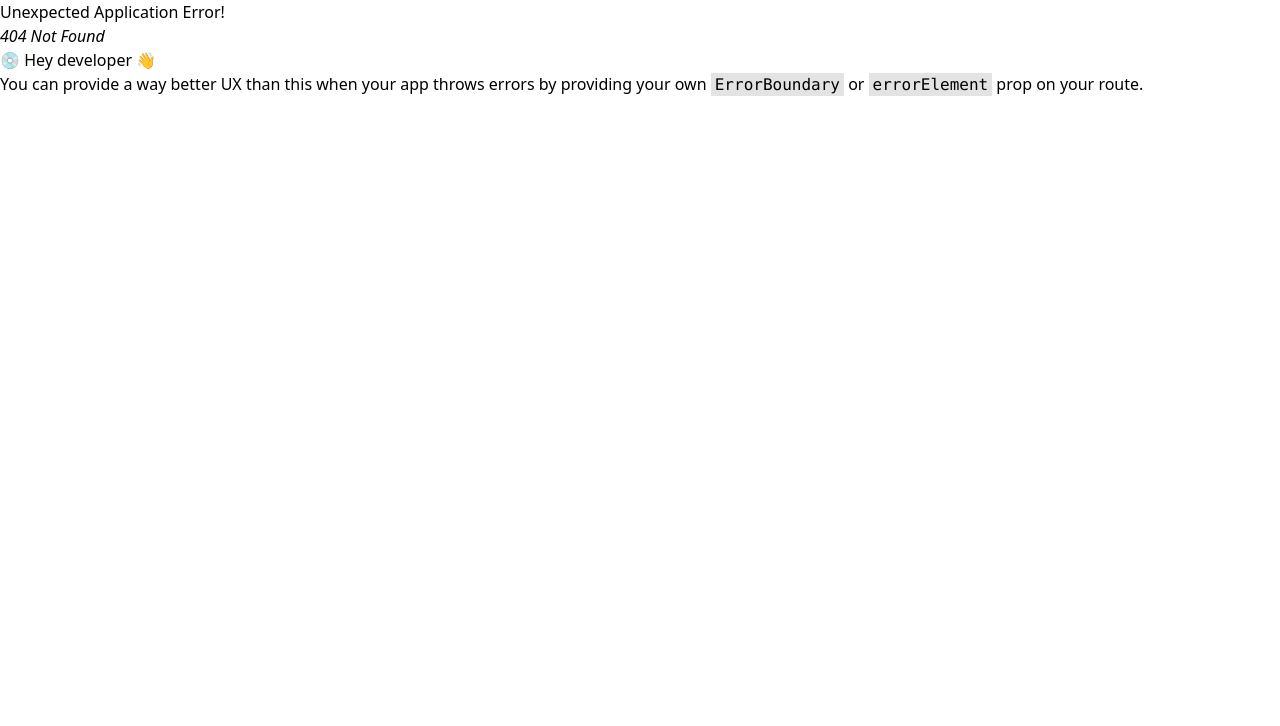
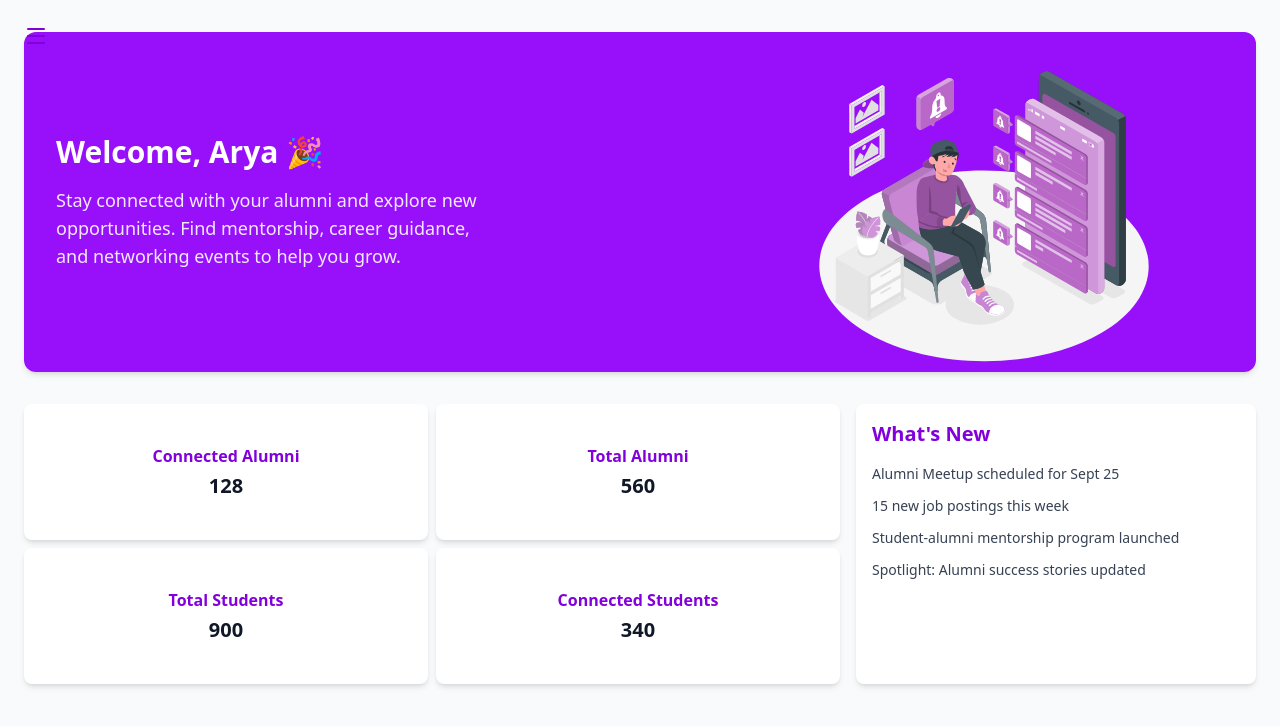
Before and after one commit to DivitJain26/Aluminate, a React (Vite) app in the folder client/: page /dashboard in a window 1280 px wide. Before the commit this address had no page. Shown: the top 726 px of the page. Built offline with nearby package versions, Linux system fonts and the light colour scheme.

Commit message:
search and dashboard page added

```diff
--- /dev/null
+++ b/client/src/components/Sidebar.jsx
@@ -0,0 +1,35 @@
+import { useState } from "react";
+import { X } from "lucide-react";
+
+export default function Sidebar({ isOpen, setIsOpen }) {
+  // const [isOpen, setIsOpen] = useState(false);
+
+  return (
+      <div
+    className={`fixed top-0 left-0 h-full w-64 bg-white text-purple-700 transform ${
+      isOpen ? "translate-x-0" : "-translate-x-full"
+    } transition-transform duration-300 ease-in-out z-50`}
+  >
+    <div className="flex items-center justify-between px-6 py-4 border-b border-purple-500">
+      <h2 className="text-xl font-bold">Menu</h2>
+      <button onClick={() => setIsOpen(false)}>
+        <X className="w-6 h-6" />
+      </button>
+    </div>
+    <nav className="mt-6 space-y-4 px-6">
+      <a href="/dashboard" className="block hover:text-purple-200">
+        Home
+      </a>
+      <a href="/directory" className="block hover:text-purple-200">
+        Search
+      </a>
+      <a href="/profile" className="block hover:text-purple-200">
+        Profile
+      </a>
+      <a href="/messages" className="block hover:text-purple-200">
+        Messages
+      </a>
+    </nav>
+  </div>
+  );
+}
--- a/client/src/pages/AlumniDirectory.jsx
+++ b/client/src/pages/AlumniDirectory.jsx
@@ -1,13 +1,73 @@
+import { useState } from "react";
+import { Menu, X } from "lucide-react";
+import sidebar from "../components/Sidebar"; // Import the Sidebar component
+import Sidebar from "../components/Sidebar";
 export default function AlumniDirectoryUI() {
+    const [isOpen, setIsOpen] = useState(false);
     return (
-        <div className="max-w-7xl mx-auto px-4 sm:px-6 lg:px-8 py-8">
-            {/* Header */}
-            <div className="mb-8">
-                <h1 className="text-3xl font-bold text-gray-900 mb-2">Alumni Directory</h1>
-                <p className="text-gray-600">Connect with graduates from your college network</p>
+     <div className="flex relative">
+  {/* Top-left Search Icon */}
+  <div className="absolute top-4 left-4 z-50">
+  <button
+        onClick={() => setIsOpen(true)}
+        className="p-2 rounded-md hover:bg-purple-100"
+      >
+        <Menu className="w-6 h-6 text-purple-700" />
+      </button>
 </div>
 
-            {/* Search + Filters */}
+  {/* Sidebar */}
+  <Sidebar isOpen={isOpen} setIsOpen={setIsOpen} />
+  {/* <div
+    className={`fixed top-0 left-0 h-full w-64 bg-white text-purple-700 transform ${
+      isOpen ? "translate-x-0" : "-translate-x-full"
+    } transition-transform duration-300 ease-in-out z-50`}
+  >
+    <div className="flex items-center justify-between px-6 py-4 border-b border-purple-500">
+      <h2 className="text-xl font-bold">Menu</h2>
+      <button onClick={() => setIsOpen(false)}>
+        <X className="w-6 h-6" />
+      </button>
+    </div>
+    <nav className="mt-6 space-y-4 px-6">
+      <a href="/dashboard" className="block hover:text-purple-200">
+        Home
+      </a>
+      <a href="/directory" className="block hover:text-purple-200">
+        Search
+      </a>
+      <a href="/profile" className="block hover:text-purple-200">
+        Profile
+      </a>
+      <a href="/messages" className="block hover:text-purple-200">
+        Messages
+      </a>
+    </nav>
+  </div> */}
+
+  {/* Overlay */}
+  {isOpen && (
+    <div
+      className="fixed inset-0 bg-black/50 z-40"
+      onClick={() => setIsOpen(false)}
+    />
+  )}
+
+  {/* Main Content */}
+  <div className="flex-1 max-w-7xl mx-auto px-4 sm:px-6 lg:px-8 py-8">
+    {/* Header with hamburger */}
+    {/* <div className="flex items-center justify-between mb-8">
+      <div>
+        <h1 className="text-3xl font-bold text-gray-900 mb-2">
+          Alumni Directory
+        </h1>
+        <p className="text-gray-600">
+          Connect with graduates from your college network
+        </p>
+      </div>
+    </div> */}
+
+    {/* --- Your Original Code Starts --- */}
     <div className="bg-white rounded-xl shadow-md p-6 mb-8">
       {/* Search */}
       <div className="mb-6">
@@ -15,19 +75,19 @@ export default function AlumniDirectoryUI() {
           <input
             type="text"
             placeholder="Search alumni by name, college, course, or company..."
-                            className="w-full pl-10 pr-4 py-3 border border-gray-300 rounded-lg focus:ring-2 focus:ring-blue-500 focus:border-transparent"
+            className="w-full pl-10 pr-4 py-3 border border-purple-300 rounded-lg focus:ring-2 focus:ring-purple-500 focus:border-transparent"
           />
         </div>
       </div>
 
       {/* Filter Toggle */}
       <div className="flex items-center justify-between mb-4">
-                    <button className="flex items-center space-x-2 text-blue-600 hover:text-blue-700">
+        <button className="flex items-center space-x-2 text-purple-600 hover:text-purple-700">
           <span>Advanced Filters</span>
         </button>
 
         <div className="flex items-center space-x-4">
-                        <span className="text-sm text-gray-600">12 alumni found</span>
+          <span className="text-sm text-purple-600">12 alumni found</span>
           <button className="flex items-center space-x-1 text-red-600 hover:text-red-700 text-sm">
             <span>Clear all</span>
           </button>
@@ -35,26 +95,26 @@ export default function AlumniDirectoryUI() {
       </div>
 
       {/* Advanced Filters */}
-                <div className="grid grid-cols-1 md:grid-cols-2 lg:grid-cols-4 gap-4 pt-4 border-t border-gray-200">
+      <div className="grid grid-cols-1 md:grid-cols-2 lg:grid-cols-4 gap-4 pt-4 border-t border-purple-200">
         <input
           type="text"
           placeholder="Filter by college"
-                        className="w-full px-3 py-2 border border-gray-300 rounded-lg focus:ring-2 focus:ring-blue-500 focus:border-transparent"
+          className="w-full px-3 py-2 border border-purple-300 rounded-lg focus:ring-2 focus:ring-purple-500 focus:border-transparent"
         />
         <input
           type="text"
           placeholder="Filter by course"
-                        className="w-full px-3 py-2 border border-gray-300 rounded-lg focus:ring-2 focus:ring-blue-500 focus:border-transparent"
+          className="w-full px-3 py-2 border border-purple-300 rounded-lg focus:ring-2 focus:ring-purple-500 focus:border-transparent"
         />
         <input
           type="text"
           placeholder="Filter by specialization"
-                        className="w-full px-3 py-2 border border-gray-300 rounded-lg focus:ring-2 focus:ring-blue-500 focus:border-transparent"
+          className="w-full px-3 py-2 border border-purple-300 rounded-lg focus:ring-2 focus:ring-purple-500 focus:border-transparent"
         />
         <input
           type="number"
           placeholder="Filter by year"
-                        className="w-full px-3 py-2 border border-gray-300 rounded-lg focus:ring-2 focus:ring-blue-500 focus:border-transparent"
+          className="w-full px-3 py-2 border border-purple-300 rounded-lg focus:ring-2 focus:ring-purple-500 focus:border-transparent"
         />
       </div>
     </div>
@@ -68,35 +128,41 @@ export default function AlumniDirectoryUI() {
         >
           <div className="p-6">
             <div className="flex items-center mb-4">
-                                <div className="w-12 h-12 bg-gradient-to-r from-blue-500 to-indigo-600 rounded-full flex items-center justify-center text-white font-semibold text-lg">
+              <div className="w-12 h-12 bg-gradient-to-r from-purple-500 to-purple-700 rounded-full flex items-center justify-center text-white font-semibold text-lg">
                 A
               </div>
               <div className="ml-4 flex-1">
-                                    <h3 className="text-lg font-semibold text-gray-900 truncate">John Doe</h3>
-                                    <p className="text-green-600 text-sm font-medium">Alumni</p>
+                <h3 className="text-lg font-semibold text-purple-900 truncate">
+                  John Doe
+                </h3>
+                <p className="text-purple-600 text-sm font-medium">Alumni</p>
               </div>
             </div>
 
             <div className="space-y-3 mb-6">
-                                <p className="text-sm text-gray-600 truncate">Example College</p>
-                                <p className="text-sm text-gray-600 truncate">B.Tech - Computer Science</p>
-                                <p className="text-sm text-gray-600">Graduated 2023</p>
-                                <p className="text-sm text-gray-600 truncate">Software Engineer at Example Corp</p>
+              <p className="text-sm text-purple-600 truncate">Example College</p>
+              <p className="text-sm text-purple-600 truncate">
+                B.Tech - Computer Science
+              </p>
+              <p className="text-sm text-purple-600">Graduated 2023</p>
+              <p className="text-sm text-purple-600 truncate">
+                Software Engineer at Example Corp
+              </p>
 
               <div className="flex flex-wrap gap-1 mt-2">
-                                    <span className="px-2 py-1 bg-blue-100 text-blue-800 text-xs rounded-full">
+                <span className="px-2 py-1 bg-purple-100 text-purple-800 text-xs rounded-full">
                   React
                 </span>
-                                    <span className="px-2 py-1 bg-blue-100 text-blue-800 text-xs rounded-full">
+                <span className="px-2 py-1 bg-purple-100 text-purple-800 text-xs rounded-full">
                   Node.js
                 </span>
-                                    <span className="px-2 py-1 bg-blue-100 text-blue-800 text-xs rounded-full">
+                <span className="px-2 py-1 bg-purple-100 text-purple-800 text-xs rounded-full">
                   MongoDB
                 </span>
               </div>
             </div>
 
-                            <button className="w-full bg-blue-600 text-white py-2 px-4 rounded-lg hover:bg-blue-700 focus:ring-2 focus:ring-blue-500 focus:ring-offset-2 transition duration-200">
+            <button className="w-full bg-purple-600 text-white py-2 px-4 rounded-lg hover:bg-purple-700 focus:ring-2 focus:ring-purple-500 focus:ring-offset-2 transition duration-200">
               Start Conversation
             </button>
           </div>
@@ -106,20 +172,31 @@ export default function AlumniDirectoryUI() {
 
     {/* Pagination */}
     <div className="flex items-center justify-between bg-white rounded-xl shadow-md p-4">
-                <div className="text-sm text-gray-600">Showing page 1 of 5 (60 total alumni)</div>
+      <div className="text-sm text-purple-600">
+        Showing page 1 of 5 (60 total alumni)
+      </div>
       <div className="flex items-center space-x-2">
-                    <button className="p-2 rounded-lg border border-gray-300 hover:bg-gray-50">Prev</button>
-                    <span className="px-3 py-1 bg-blue-600 text-white rounded-lg">1</span>
-                    <button className="p-2 rounded-lg border border-gray-300 hover:bg-gray-50">Next</button>
+        <button className="p-2 rounded-lg border border-purple-300 hover:bg-purple-50">
+          Prev
+        </button>
+        <span className="px-3 py-1 bg-purple-600 text-white rounded-lg">1</span>
+        <button className="p-2 rounded-lg border border-purple-300 hover:bg-purple-50">
+          Next
+        </button>
       </div>
     </div>
 
     {/* Empty State */}
     <div className="text-center py-12">
-                <div className="w-16 h-16 bg-gray-200 mx-auto mb-4 rounded-full"></div>
-                <h3 className="text-lg font-medium text-gray-900 mb-2">No alumni found</h3>
-                <p className="text-gray-600">Try adjusting your search or filters</p>
+      <div className="w-16 h-16 bg-purple-200 mx-auto mb-4 rounded-full"></div>
+      <h3 className="text-lg font-medium text-purple-900 mb-2">
+        No alumni found
+      </h3>
+      <p className="text-purple-600">Try adjusting your search or filters</p>
+    </div>
+    {/* --- Your Original Code Ends --- */}
   </div>
 </div>
+
     );
 }
--- a/client/src/pages/Dashboard.jsx
+++ b/client/src/pages/Dashboard.jsx
@@ -1,135 +1,113 @@
 import { Users, MessageSquare, Shield, BookOpen, GraduationCap, Mail } from "lucide-react";
+import React, { useState } from "react";
+import { Menu, X } from "lucide-react";
+import Sidebar from "../components/Sidebar";
+export default function DashboardUI() {
+  const [isOpen, setIsOpen] = useState(false);
+  const name = "Arya"; // replace with actual user name (from props/context)
 
-export default function DashboardUI() {
   return (
-    <div className="max-w-7xl mx-auto px-4 sm:px-6 lg:px-8 py-8 text-gray-900">
+     <div className="min-h-screen bg-gray-50 text-gray-900 flex">
+      {/* Sidebar */}
+      <Sidebar isOpen={isOpen} setIsOpen={setIsOpen} />
+      {/* <div
+        className={`fixed top-0 left-0 h-full w-64 bg-purple-700 text-white transform ${
+          isOpen ? "translate-x-0" : "-translate-x-full"
+        } transition-transform duration-300 ease-in-out z-50`}
+      >
+        <div className="flex items-center justify-between px-6 py-4 border-b border-purple-500">
+          <h2 className="text-xl font-bold">Menu</h2>
+          <button onClick={() => setIsOpen(false)}>
+            <X className="w-6 h-6" />
+          </button>
+        </div>
+        <nav className="mt-6 space-y-4 px-6">
+          <a href="/" className="block hover:text-purple-200">
+            Home
+          </a>
+          <a href="/directory" className="block hover:text-purple-200">
+            Alumni Directory
+          </a>
+          <a href="/messages" className="block hover:text-purple-200">
+            Messages
+          </a>
+          <a href="/settings" className="block hover:text-purple-200">
+            Settings
+          </a>
+        </nav>
+      </div> */}
+
+      {/* Overlay */}
+      {isOpen && (
+        <div
+          className="fixed inset-0 bg-black/50 z-40"
+          onClick={() => setIsOpen(false)}
+        />
+      )}
+
+      {/* Main Content */}
+      <div className="flex-1 max-w-7xl mx-auto px-6 py-8 relative">
+        {/* Menu Button (fixed top-left corner) */}
+        <button
+          onClick={() => setIsOpen(true)}
+          className="p-2 rounded-md hover:bg-purple-100 fixed top-4 left-4 z-30"
+        >
+          <Menu className="w-6 h-6 text-purple-700" />
+        </button>
+
+        {/* Welcome Section (slightly bigger but left-aligned) */}
        {/* Welcome Section */}
-      <div className="bg-gradient-to-r from-blue-700 to-indigo-700 rounded-2xl text-white p-8 mb-8 shadow-md">
-        <div className="flex items-center mb-4">
-          <div className="w-14 h-14 mr-4 bg-white/20 rounded-full flex items-center justify-center">
-            <GraduationCap className="w-7 h-7" />
-          </div>
+{/* Welcome Section */}
+<div className="bg-purple-600 text-white rounded-xl p-8 mb-8 shadow-md h-85 flex items-center justify-between">
+  {/* Left side: text */}
   <div>
-            <h1 className="text-3xl font-bold">Welcome, John Doe</h1>
-            <p className="text-blue-100 text-base">
-              Your personalized alumni dashboard
+    <h2 className="text-3xl font-bold">Welcome, {name} 🎉</h2>
+    <p className="mt-4 text-purple-100 text-lg max-w-md">
+  Stay connected with your alumni and explore new opportunities.
+  Find mentorship, career guidance, and networking events to help you grow.
 </p>
   </div>
+
+  {/* Right side: SVG */}
+  <img
+    src="/connect2.svg"
+    alt="College illustration"
+    className="h-90 w-120 object-contain"
+  />
 </div>
 
-        <div className="mt-6 grid grid-cols-1 md:grid-cols-3 gap-4 text-center">
-          <div className="bg-white/20 rounded-lg p-4">
-            <div className="text-xl font-semibold">ABC University</div>
-            <div className="text-blue-100">College</div>
-          </div>
-          <div className="bg-white/20 rounded-lg p-4">
-            <div className="text-xl font-semibold">B.Tech</div>
-            <div className="text-blue-100">Course</div>
-          </div>
-          <div className="bg-white/20 rounded-lg p-4">
-            <div className="text-xl font-semibold">Computer Science</div>
-            <div className="text-blue-100">Specialization</div>
-          </div>
-        </div>
-      </div>
-
-      {/* Quick Actions */}
-      <div className="grid grid-cols-1 md:grid-cols-2 lg:grid-cols-3 gap-6 mb-8">
+<div className="flex-1 min-h-0">
+  <div className="grid grid-cols-1 lg:grid-cols-3 gap-4 h-full">
+    {/* Stats Grid (4 boxes) */}
+    <div className="grid grid-cols-2 gap-2 lg:col-span-2 h-full">
       {[
-          {
-            title: "Connect with Alumni",
-            desc: "Find and network with graduates from your institution.",
-            color: "bg-blue-600",
-            icon: <Users className="w-6 h-6 text-white" />,
-          },
-          {
-            title: "Messages",
-            desc: "Communicate securely with your peers and alumni.",
-            color: "bg-green-600",
-            icon: <MessageSquare className="w-6 h-6 text-white" />,
-          },
-          {
-            title: "Admin Panel",
-            desc: "Manage users, permissions, and platform settings.",
-            color: "bg-purple-600",
-            icon: <Shield className="w-6 h-6 text-white" />,
-          },
-        ].map((card, i) => (
+        { title: "Connected Alumni", value: "128" },
+        { title: "Total Alumni", value: "560" },
+        { title: "Total Students", value: "900" },
+        { title: "Connected Students", value: "340" },
+      ].map((stat, idx) => (
         <div
-            key={i}
-            className="bg-white rounded-xl shadow-md hover:shadow-lg transition duration-200 cursor-pointer border border-gray-100"
+          key={idx}
+          className="bg-white rounded-lg shadow-md p-10 flex flex-col justify-center items-center h-full"
         >
-            <div className="p-6">
-              <div
-                className={`${card.color} w-12 h-12 rounded-lg flex items-center justify-center mb-4`}
-              >
-                {card.icon}
-              </div>
-              <h3 className="text-lg font-semibold mb-2">{card.title}</h3>
-              <p className="text-gray-600 text-sm">{card.desc}</p>
-            </div>
+          <h3 className="text-base font-semibold text-purple-700">
+            {stat.title}
+          </h3>
+          <p className="mt-1 text-xl font-bold">{stat.value}</p>
         </div>
       ))}
     </div>
 
-      {/* Profile Summary */}
-      <div className="bg-white rounded-xl shadow-md p-6">
-        <h2 className="text-2xl font-bold mb-6">Your Profile</h2>
-        <div className="grid grid-cols-1 md:grid-cols-2 gap-8">
-          {/* Academic Details */}
-          <div>
-            <h3 className="text-lg font-semibold mb-4 flex items-center gap-2">
-              <BookOpen className="w-5 h-5 text-blue-700" />
-              Academic Details
-            </h3>
-            <dl className="space-y-3">
-              <div className="flex justify-between border-b pb-2">
-                <dt className="text-gray-600">College</dt>
-                <dd className="font-medium">ABC University</dd>
+    {/* What's New Box */}
+    <div className="bg-white rounded-lg shadow-md p-4 h-full">
+      <h3 className="text-xl font-bold text-purple-700 mb-4">What's New</h3>
+      <ul className="space-y-3 text-sm text-gray-700">
+        <li>Alumni Meetup scheduled for Sept 25</li>
+        <li>15 new job postings this week</li>
+        <li>Student-alumni mentorship program launched</li>
+        <li> Spotlight: Alumni success stories updated</li>
+      </ul>
     </div>
-              <div className="flex justify-between border-b pb-2">
-                <dt className="text-gray-600">Course</dt>
-                <dd className="font-medium">B.Tech</dd>
-              </div>
-              <div className="flex justify-between border-b pb-2">
-                <dt className="text-gray-600">Specialization</dt>
-                <dd className="font-medium">Computer Science</dd>
-              </div>
-              <div className="flex justify-between">
-                <dt className="text-gray-600">Duration</dt>
-                <dd className="font-medium">2020 - 2024</dd>
-              </div>
-            </dl>
-          </div>
-
-          {/* Status & Role */}
-          <div>
-            <h3 className="text-lg font-semibold mb-4 flex items-center gap-2">
-              <GraduationCap className="w-5 h-5 text-indigo-700" />
-              Status & Role
-            </h3>
-            <dl className="space-y-3">
-              <div className="flex justify-between border-b pb-2">
-                <dt className="text-gray-600">Status</dt>
-                <dd>
-                  <span className="px-3 py-1 rounded-full text-sm font-medium bg-blue-100 text-blue-800">
-                    Student
-                  </span>
-                </dd>
-              </div>
-              <div className="flex justify-between border-b pb-2">
-                <dt className="text-gray-600">Role</dt>
-                <dd>
-                  <span className="px-3 py-1 rounded-full text-sm font-medium bg-purple-100 text-purple-800">
-                    Admin
-                  </span>
-                </dd>
-              </div>
-              <div className="flex justify-between">
-                <dt className="text-gray-600">Email</dt>
-                <dd className="font-medium truncate">johndoe@example.com</dd>
-              </div>
-            </dl>
   </div>
 </div>
       </div>
--- a/client/src/routes/router.jsx
+++ b/client/src/routes/router.jsx
@@ -4,7 +4,8 @@ import { createBrowserRouter } from 'react-router-dom';
 import Login from '../pages/Login';
 import Register from '../pages/Register';
 import Landing from '../pages/Landing'; //Added by Arya
-
+import Directory from '../pages/AlumniDirectory'; //Added by Arya
+import Dashboard from '../pages/Dashboard'; //Added by Arya
 export const router = createBrowserRouter([
     // {
     //     element: <RootLayout />,
@@ -16,4 +17,7 @@ export const router = createBrowserRouter([
     { path: "/", element: <Landing /> },
     { path: "/login", element: <Login /> },
     { path: "/register", element: <Register /> },
+    { path: "/directory", element: <Directory /> },
+    { path: "/dashboard", element: <Dashboard /> }
+
 ]);
```
Also changed, not shown: client/public/connect.svg (added), client/public/connect2.svg (added). Lines whose indentation alone changed are shown as unchanged.
